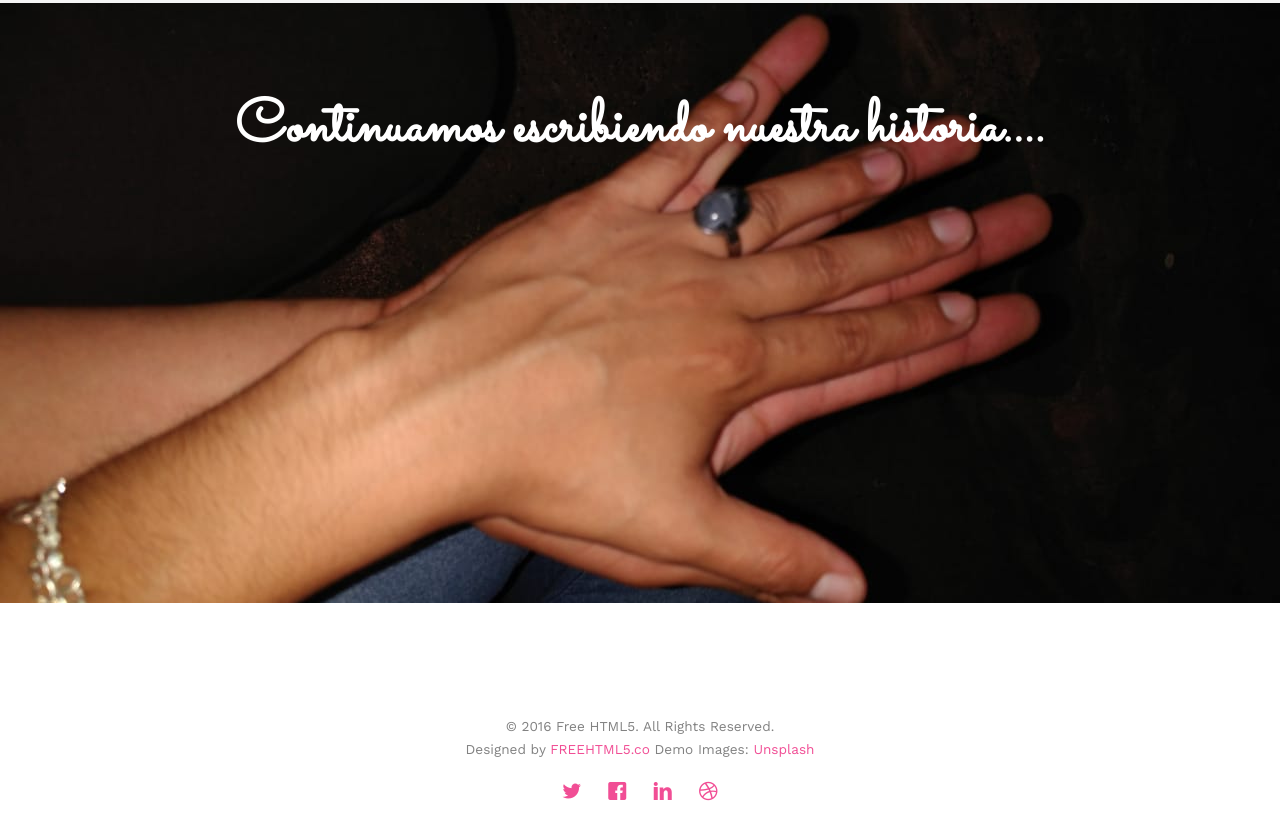
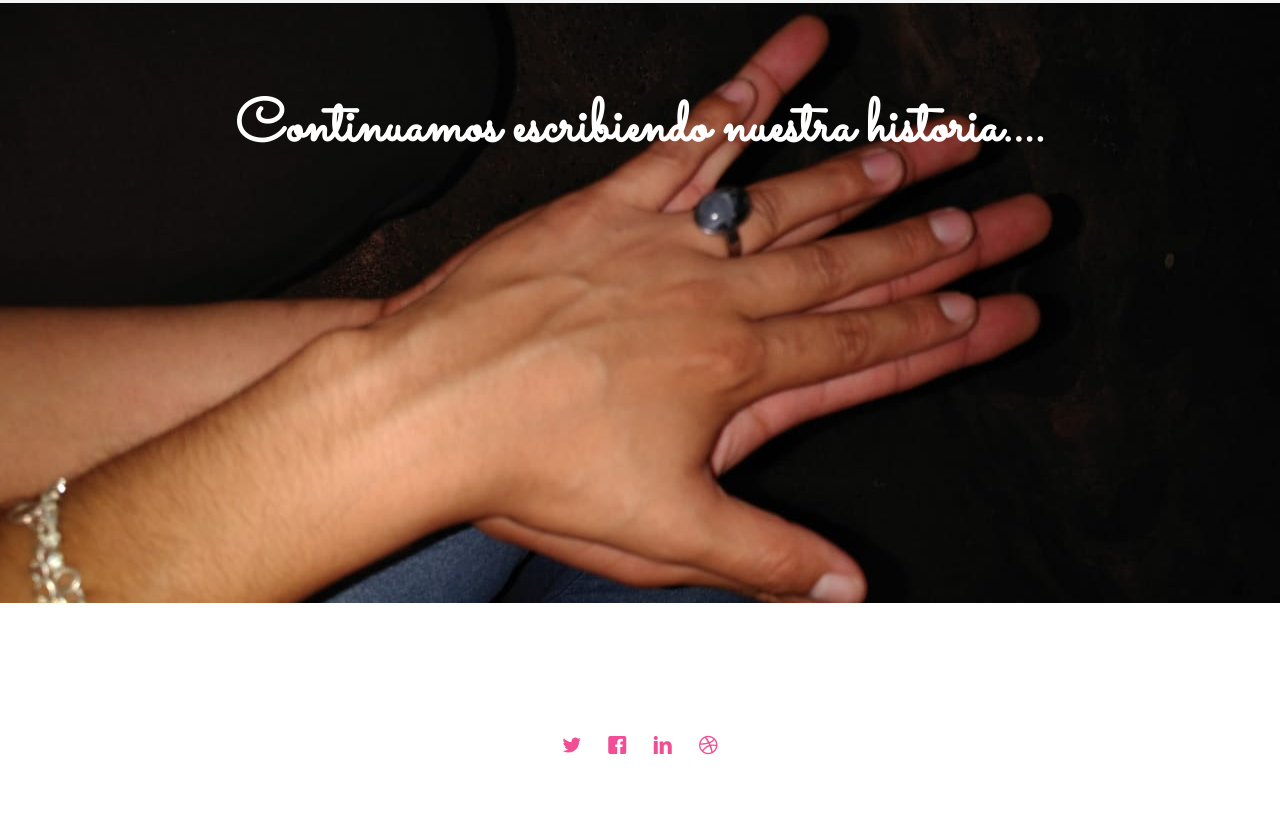
Before and after one commit to danielduran125/danilau, a plain HTML site: page index.html in a window 1280 px wide. Shown: the part 5285-6125 px from the top of the page. Drawn offline with nearby package versions, Linux system fonts and the light colour scheme; files whose address does not match are found by name.

Commit message:
Update index.html

```diff
--- a/index.html
+++ b/index.html
@@ -425,8 +425,7 @@
 			<div class="row copyright">
 				<div class="col-md-12 text-center">
 					<p>
-						<small class="block">&copy; 2016 Free HTML5. All Rights Reserved.</small>
-						<small class="block">Designed by <a href="http://freehtml5.co/" target="_blank">FREEHTML5.co</a> Demo Images: <a href="http://unsplash.co/" target="_blank">Unsplash</a></small>
+
 					</p>
 					<p>
 						<ul class="fh5co-social-icons">
```
